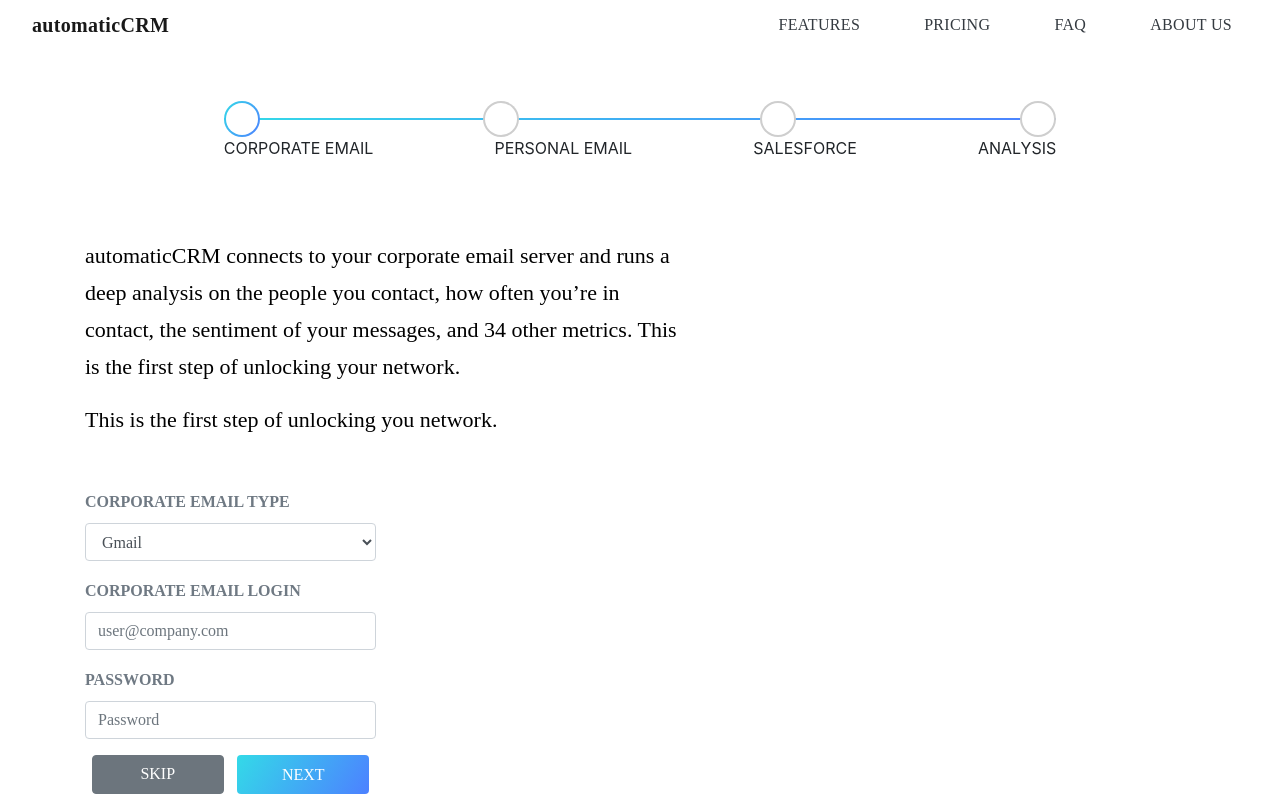
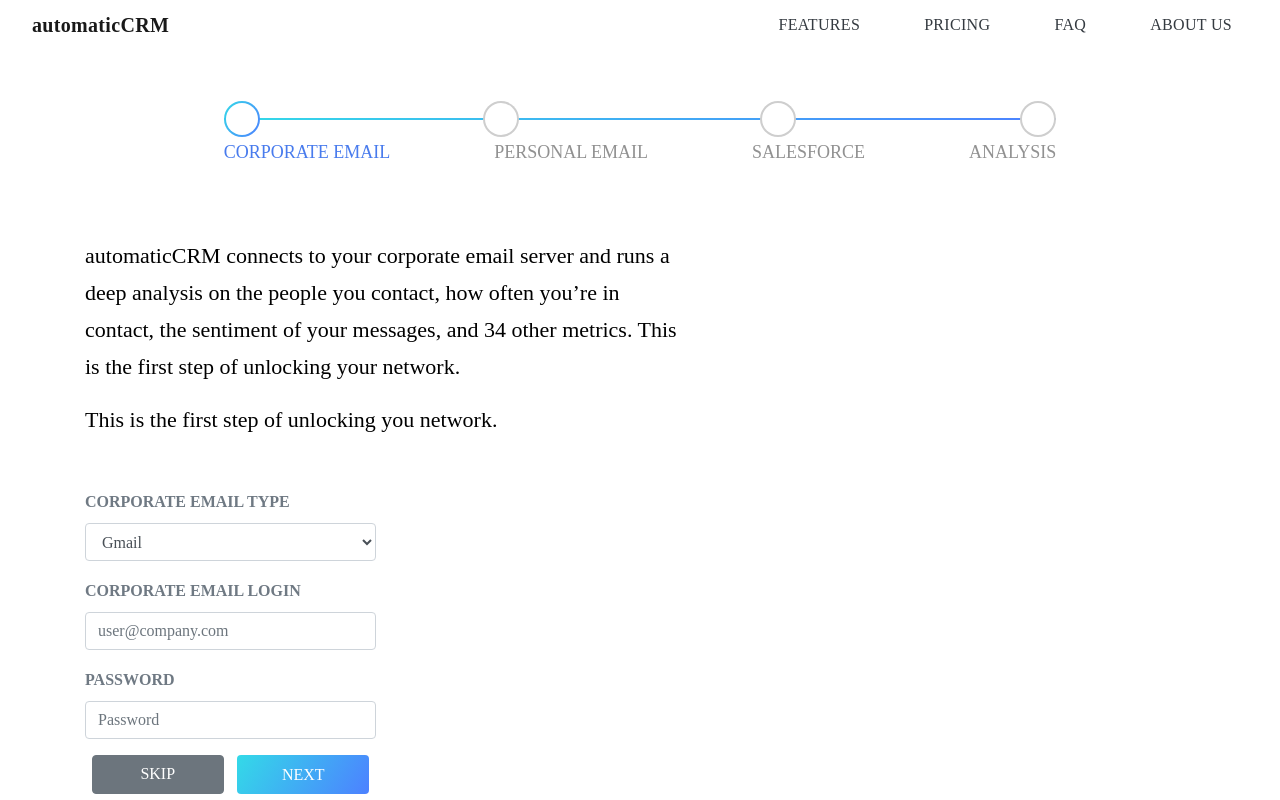
Before and after one commit to dskurbatov/automatic-crm, a React (Create React App) app: page / in a window 1280 px wide. Built offline with nearby package versions, Linux system fonts and the light colour scheme.

Commit message:
added conditional rendering to progressbar text

```diff
--- a/src/components/ProgressBar.js
+++ b/src/components/ProgressBar.js
@@ -31,11 +31,11 @@
           </div>
         </div>
       </div>
-      <div className="w-75 m-auto d-flex justify-content-between">
-        <p className="text-uppercase">Corporate Email</p>
-        <p className="text-uppercase">Personal Email</p>
-        <p className="text-uppercase">Salesforce</p>
-        <p className="text-uppercase">Analysis</p>
+      <div className="progress-text w-75 m-auto d-flex justify-content-between">
+        <p className={active.corporate ? `text-uppercase active` : `text-uppercase`}>Corporate Email</p>
+        <p className={active.personal ? `text-uppercase active` : `text-uppercase`}>Personal Email</p>
+        <p className={active.salesforce ? `text-uppercase active` : `text-uppercase`}>Salesforce</p>
+        <p className={active.analysis ? `text-uppercase active` : `text-uppercase`}>Analysis</p>
       </div>
     </div>
   )
```
